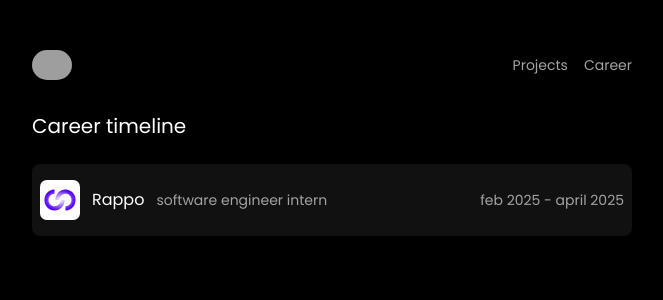
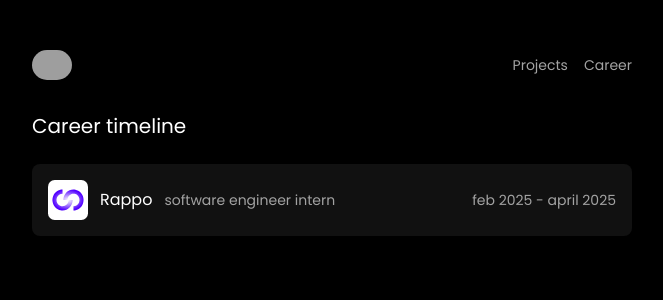
Before and after one commit to abhix4/portfolio, a Next.js app: page /career in a window 1280 px wide. Shown: the top 300 px of the page, without its empty margins (308-971 px from the left). Built offline with nearby package versions, Linux system fonts and the light colour scheme; grey boxes are pictures that could not be loaded; a web font is replaced by a local one.

Commit message:
fixed career card padding

```diff
--- a/app/_components/CareerCard.tsx
+++ b/app/_components/CareerCard.tsx
@@ -2,7 +2,7 @@ import Image from "next/image";
 
 export default function CareerCard(){
     return (
-        <div className="flex justify-between items-center text-neutral-400 px-2 py-4 rounded-lg bg-bg-color-gray sm:items-start">
+        <div className="flex justify-between items-center text-neutral-400 px-4 py-4 rounded-lg bg-bg-color-gray sm:items-start">
            <div className="flex sm:flex-col gap-3 sm:gap-2 sm:items-start items-center">
             <Image
             src="/rappo.svg"
```
